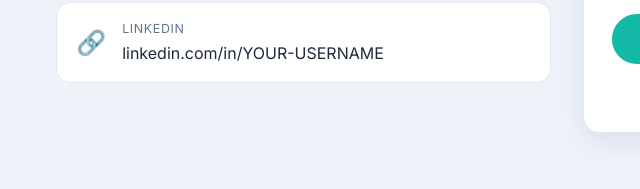
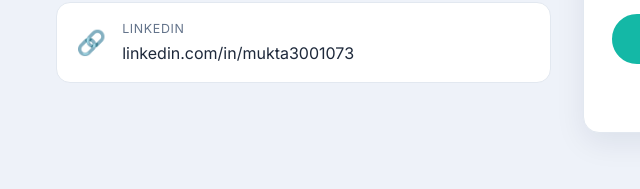
Before and after one commit to mukta3001073/Portfolio, a plain HTML site: page index.html in a window 1280 px wide. Shown: the part 4013-4202 px from the top of the page, 24-664 px from the left. Drawn offline with Linux system fonts and the light colour scheme.

Commit message:
update linkdin link

```diff
--- a/index.html
+++ b/index.html
@@ -240,7 +240,7 @@
             </a>
             <a class="contact__item" href="https://www.linkedin.com/in/mukta3001073" target="_blank" rel="noopener">
               <span class="contact__icon">🔗</span>
-              <span><small>LinkedIn</small>linkedin.com/in/YOUR-USERNAME</span>
+              <span><small>LinkedIn</small>linkedin.com/in/mukta3001073</span>
             </a>
           </div>
 
```
